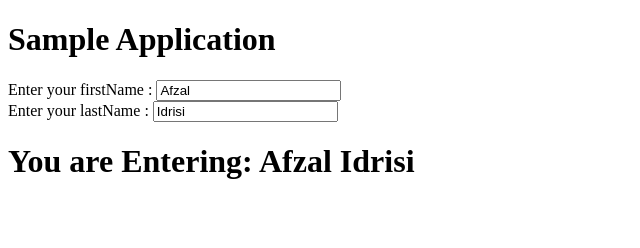
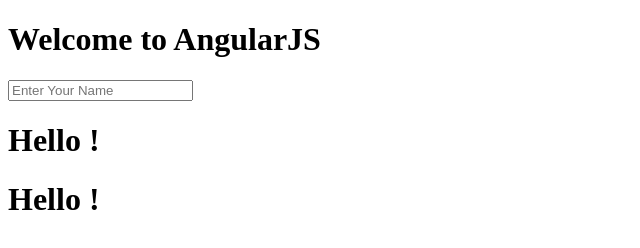
Before and after one commit to MohIrsadDeveloper/AngularJS, a plain HTML site: page index.html in a window 1280 px wide. Shown: the whole page, without its empty margins (0-640 px from the left). Drawn offline with Linux system fonts and the light colour scheme.

Commit message:
Data Binding

```diff
--- a/index.html
+++ b/index.html
@@ -1,67 +1,21 @@
 <!DOCTYPE html>
 <html lang="en">
-
 <head>
     <meta charset="UTF-8">
     <meta http-equiv="X-UA-Compatible" content="IE=edge">
     <meta name="viewport" content="width=device-width, initial-scale=1.0">
     <title>AngularJS</title>
 </head>
-
 <body>
-    <h1>Sample Application</h1>
-
-    <!-- <div ng-app="" ng-init="countries=[{locale:'en-US', name:'United States'}, {locale:'en-GB',name:'United Kingdom'}, {locale : 'en-FR', name:'France'}]">
-        <p>Enter your Name :
-            <input type="text" ng-model="name">
-        </p>
-        <p>Hello <span ng-bind="name"></span>!</p>
-        <p>List of countries with locale:</p>
-
-        <ol>
-            <li ng-repeat="country in countries">
-                {{'Country: ' + country.name + ', Locale: ' + country.locale}}
-            </li>
-        </ol>
-    </div> -->
-
-    <!-- <div ng-app="" ng-init="quantity=1; cost=30; student={firstName:'Abdul', lastName:'Idrisi', rollno:11}; marks=[80,90,75,73,60]">
-        <p>Hello {{student.name + " " + student.lastName}}!</p>
-        <p>Expense on Books : {{cost*quantity}} Rs</p>
-        <p>Roll No: {{student.rollno}}</p>
-        <p>Marks(Math): {{marks[1]}} </p>
-
-    </div> -->
-
-
-    <div ng-app="mainApp" ng-controller="studentController">
-        Enter your firstName : <input type="text" ng-model="student.firstName"><br>
-        Enter your lastName : <input type="text" ng-model="student.lastName"> <br>
-        <h1>You are Entering: {{student.fullName()}}</h1>
+    <h1>Welcome to AngularJS</h1>
+    <div ng-app="" >
+        <input type="text" ng-model="name" placeholder="Enter Your Name">
+        <h1>Hello <span ng-bind="name"></span>!</h1> <!-- first way to bind -->
+        <h1>Hello {{name}}!</h1> <!-- Second way to bind -->
 
     </div>
 
-    <!-- <script src="https://ajax.googleapis.com/ajax/libs/angularjs/1.3.14/angular.min.js">
-    </script> Usgin CDN link -->
-    <script src="./angular.min.js"></script>  <!-- Using angularjs minified file -->
 
-    <script>
-        var mainApp = angular.module('mainApp', []);
-        mainApp.controller('studentController', function studentConroller($scope) {
-            $scope.student = {
-                firstName : 'Afzal',
-                lastName : "Idrisi",
-
-                fullName : function () {
-                    var studentObject = {};
-                    studentObject = $scope.student;
-                    return studentObject.firstName + " " + studentObject.lastName;
-                }
-
-            }
-        })
-    </script>
-
+    <script src="./angular.min.js"></script>
 </body>
-
 </html>
```
